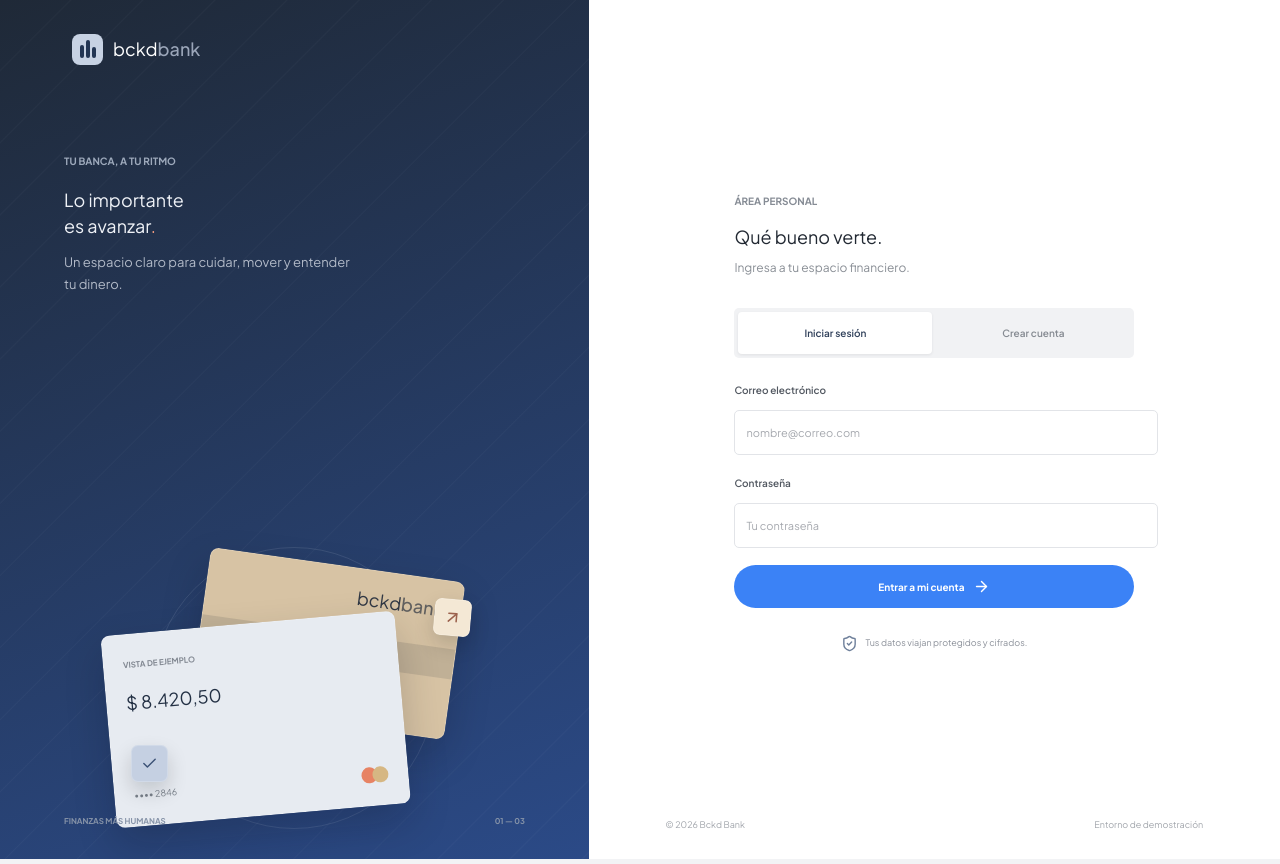
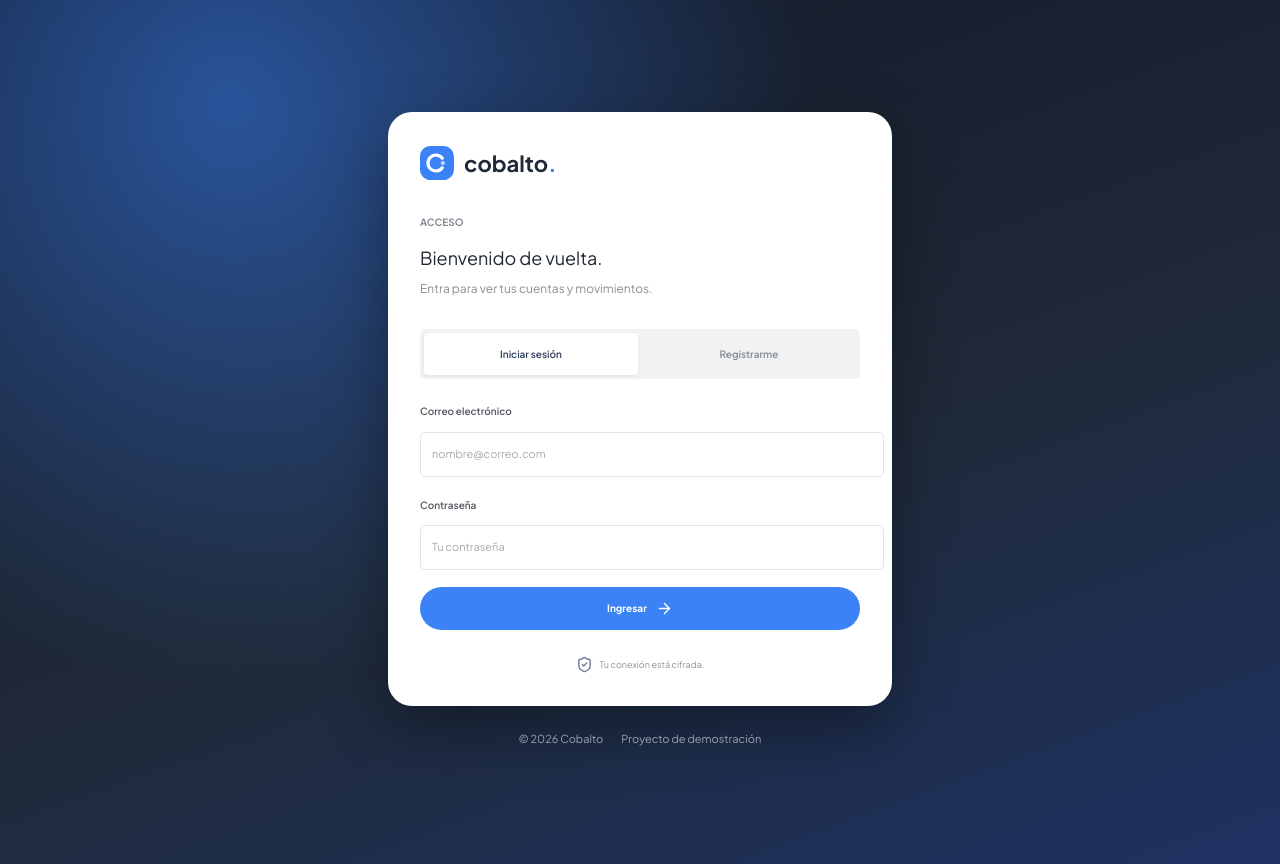
Before and after one commit to Mateo-arrieta/apibank-front, a React (Vite) app: page /login in a window 1280 px wide. Built offline with nearby package versions, Linux system fonts and the light colour scheme.

Commit message:
feat: marca Cobalto, nuevo login y resumen

```diff
--- a/index.html
+++ b/index.html
@@ -7,7 +7,7 @@
     <meta charset="UTF-8" />
     <link rel="icon" type="image/svg+xml" href="/favicon.svg" />
     <meta name="viewport" content="width=device-width, initial-scale=1.0" />
-    <title>apibank-front</title>
+    <title>Cobalto</title>
   </head>
   <body>
     <div id="root"></div>
--- a/src/App.css
+++ b/src/App.css
@@ -483,3 +483,33 @@
 .secure-note strong, .sidebar-version { color: #9CA3AF; }
 
 * { font-family: 'Plus Jakarta Sans', 'Segoe UI', sans-serif !important; }
+
+/* ===== Cobalto: logo, login y resumen ===== */
+* { letter-spacing: 0 !important; }
+
+.brand-logo { width: 34px; height: 34px; flex: 0 0 34px; }
+
+/* Login */
+.login-shell {
+  min-height: 100vh; display: flex; flex-direction: column; align-items: center;
+  justify-content: center; gap: 20px; padding: 32px 16px;
+  background:
+    radial-gradient(circle at 18% 12%, rgb(59 130 246 / 0.55) 0%, transparent 45%),
+    linear-gradient(160deg, #111827 0%, #1F2937 55%, #1E3A8A 140%);
+}
+.login-card {
+  width: min(100%, 440px); padding: 34px 32px 28px; border-radius: 24px;
+  background: #fff; box-shadow: 0 24px 60px rgb(0 0 0 / 0.35);
+}
+.login-brand { display: flex; align-items: center; gap: 10px; margin-bottom: 26px; }
+.login-brand-name { font-size: 22px; font-weight: 700; color: #1F2937; }
+.login-brand-name span { color: #3B82F6; }
+.login-footer { display: flex; gap: 18px; color: #9CA3AF; font-size: 11px; }
+
+/* Resumen: saldo arriba a todo el ancho, dos tarjetas debajo */
+.summary-stack { display: grid; grid-template-columns: 1fr 1fr; gap: 16px; }
+.summary-stack .balance-panel { grid-column: 1 / -1; min-height: 190px; }
+.summary-stack .balance-value { font-size: 40px; }
+.summary-stack .metric-panel,
+.summary-stack .transfer-cta { min-height: 120px; }
+@media (max-width: 720px) { .summary-stack { grid-template-columns: 1fr; } }
--- a/src/App.tsx
+++ b/src/App.tsx
@@ -9,7 +9,7 @@ import './App.css'
 
 function readSession(): AuthResponse | null {
   try {
-    const saved = localStorage.getItem('bckdbank.session')
+    const saved = localStorage.getItem('cobalto.session')
     if (!saved) return null
     const session = JSON.parse(saved) as AuthResponse
     return session.token && session.email ? session : null
@@ -65,7 +65,7 @@ function App() {
       } catch (error) {
         if (!active) return
         if (error instanceof ApiError && (error.status === 401 || error.status === 403)) {
-          localStorage.removeItem('bckdbank.session')
+          localStorage.removeItem('cobalto.session')
           setSession(null)
           setAuthMessage('Tu sesión venció. Inicia sesión nuevamente.')
         } else {
@@ -114,7 +114,7 @@ function App() {
       const next = mode === 'login'
         ? await bankApi.login(values.email, values.password)
         : await bankApi.register(values.firstName, values.lastName, values.email, values.password)
-      localStorage.setItem('bckdbank.session', JSON.stringify(next))
+      localStorage.setItem('cobalto.session', JSON.stringify(next))
       setSession(next)
       setToast(mode === 'register' ? 'Cuenta creada. Ya puedes comenzar.' : 'Sesión iniciada correctamente.')
     } catch (error) {
@@ -123,7 +123,7 @@ function App() {
   }
 
   function logout() {
-    localStorage.removeItem('bckdbank.session')
+    localStorage.removeItem('cobalto.session')
     setSession(null)
     setAccounts([])
     setTransactions([])
--- a/src/components/AuthScreen.tsx
+++ b/src/components/AuthScreen.tsx
@@ -1,5 +1,5 @@
 import { useState, type FormEvent } from 'react'
-import { ArrowRight, ArrowUpRight, Check, LoaderCircle, ShieldCheck } from 'lucide-react'
+import { ArrowRight, LoaderCircle, ShieldCheck } from 'lucide-react'
 import type { AuthMode } from '../types/auth'
 import BrandMark from './BrandMark'
 
@@ -29,47 +29,22 @@ export default function AuthScreen({ onAuthenticate, message }: AuthScreenProps)
   }
 
   return (
-    <main className="auth-page">
-      <section className="auth-art" aria-label="Bckd Bank">
-        <a className="brand brand-on-dark" href="#login">
-          <BrandMark /><span className="brand-name">bckd<span>bank</span></span>
-        </a>
-        <div className="auth-art-copy">
-          <span className="eyebrow">TU BANCA, A TU RITMO</span>
-          <h1>Lo importante<br />es avanzar<span>.</span></h1>
-          <p>Un espacio claro para cuidar, mover y entender tu dinero.</p>
+    <main className="login-shell">
+      <section className="login-card" id="login">
+        <div className="login-brand">
+          <BrandMark />
+          <span className="login-brand-name">cobalto<span>.</span></span>
         </div>
-        <div className="auth-visual" aria-hidden="true">
-          <div className="visual-orbit orbit-one" />
-          <div className="visual-orbit orbit-two" />
-          <div className="visual-card visual-card-back">
-            <span className="visual-card-brand">bckd<span>bank</span></span>
-            <span className="visual-card-chip" />
+
+        <div className="auth-intro">
+          <span className="eyebrow">ACCESO</span>
+          <h2>{mode === 'login' ? 'Bienvenido de vuelta.' : 'Crea tu cuenta.'}</h2>
+          <p>{mode === 'login' ? 'Entra para ver tus cuentas y movimientos.' : 'Solo toma un minuto empezar.'}</p>
         </div>
-          <div className="visual-card visual-card-front">
-            <span className="visual-card-label">VISTA DE EJEMPLO</span>
-            <strong>$ 8.420,50</strong>
-            <span className="visual-card-bottom">
-              <span>•••• 2846</span><span className="card-circles"><i /><i /></span>
-            </span>
-          </div>
-          <div className="visual-float float-arrow"><ArrowUpRight size={19} /></div>
-          <div className="visual-float float-check"><Check size={17} /></div>
-        </div>
-        <div className="auth-art-foot"><span>FINANZAS MÁS HUMANAS</span><span>01 — 03</span></div>
-      </section>
-      <section className="auth-side" id="login">
-        <div className="auth-mobile-brand">
-          <BrandMark /><span className="brand-name">bckd<span>bank</span></span>
-        </div>
-        <div className="auth-form-wrap">
-          <div className="auth-intro">
-            <span className="eyebrow">ÁREA PERSONAL</span>
-            <h2>{mode === 'login' ? 'Qué bueno verte.' : 'Empecemos.'}</h2>
-            <p>{mode === 'login' ? 'Ingresa a tu espacio financiero.' : 'Crea tu acceso y abre tu primera cuenta.'}</p>
-          </div>
+
         <div className="auth-tabs" role="tablist" aria-label="Acceso a la cuenta">
           <button
+            type="button"
             className={mode === 'login' ? 'auth-tab active' : 'auth-tab'}
             onClick={() => { setMode('login'); setFormError('') }}
             role="tab"
@@ -78,14 +53,16 @@ export default function AuthScreen({ onAuthenticate, message }: AuthScreenProps)
             Iniciar sesión
           </button>
           <button
+            type="button"
             className={mode === 'register' ? 'auth-tab active' : 'auth-tab'}
             onClick={() => { setMode('register'); setFormError('') }}
             role="tab"
             aria-selected={mode === 'register'}
           >
-              Crear cuenta
+            Registrarme
           </button>
         </div>
+
         <form className="auth-form" onSubmit={submit}>
           {mode === 'register' && (
             <div className="name-fields">
@@ -109,13 +86,14 @@ export default function AuthScreen({ onAuthenticate, message }: AuthScreenProps)
           <button className="primary-button auth-submit" type="submit" disabled={busy}>
             {busy
               ? <LoaderCircle className="spin" size={18} />
-                : <>{mode === 'login' ? 'Entrar a mi cuenta' : 'Crear mi cuenta'}<ArrowRight size={17} /></>}
+              : <>{mode === 'login' ? 'Ingresar' : 'Crear mi cuenta'}<ArrowRight size={17} /></>}
           </button>
         </form>
-          <div className="auth-assurance"><ShieldCheck size={17} /><span>Tus datos viajan protegidos y cifrados.</span></div>
-        </div>
-        <footer className="auth-footer"><span>© 2026 Bckd Bank</span><span>Entorno de demostración</span></footer>
+
+        <div className="auth-assurance"><ShieldCheck size={17} /><span>Tu conexión está cifrada.</span></div>
       </section>
+
+      <footer className="login-footer"><span>© 2026 Cobalto</span><span>Proyecto de demostración</span></footer>
     </main>
   )
 }
--- a/src/components/BrandMark.tsx
+++ b/src/components/BrandMark.tsx
@@ -1,3 +1,15 @@
 export default function BrandMark() {
-  return <span className="brand-mark"><span /></span>
+  return (
+    <svg className="brand-logo" viewBox="0 0 32 32" aria-hidden="true">
+      <rect width="32" height="32" rx="10" fill="#3B82F6" />
+      <path
+        d="M21 11.5A7.5 7.5 0 1 0 21 20.5"
+        fill="none"
+        stroke="#fff"
+        strokeWidth="3"
+        strokeLinecap="round"
+      />
+      <circle cx="21.5" cy="16" r="2" fill="#BFDBFE" />
+    </svg>
+  )
 }
--- a/src/components/Dashboard.tsx
+++ b/src/components/Dashboard.tsx
@@ -164,7 +164,7 @@ export default function Dashboard({
             </aside>
           </section>
           <footer className="app-footer">
-            <span>Bckd Bank · Plataforma de demostración</span>
+            <span>Cobalto · Proyecto de demostración</span>
             <span>Cuentas en USD · Mercado según moneda de Finnhub</span>
           </footer>
         </div>
--- a/src/components/DashboardSidebar.tsx
+++ b/src/components/DashboardSidebar.tsx
@@ -9,13 +9,13 @@ interface DashboardSidebarProps {
 export default function DashboardSidebar({ onLogout }: DashboardSidebarProps) {
   return (
     <aside className="sidebar">
-      <Link className="brand" to="/" aria-label="Bckd Bank, inicio">
-        <BrandMark /><span className="brand-name">bckd<span>bank</span></span>
+      <Link className="brand" to="/" aria-label="Cobalto, inicio">
+        <BrandMark /><span className="brand-name">cobalto<span>.</span></span>
       </Link>
-      <div className="sidebar-label">MENÚ PRINCIPAL</div>
+      <div className="sidebar-label">NAVEGACIÓN</div>
       <nav className="side-nav" aria-label="Navegación principal">
         <NavLink to="/" end className={({ isActive }) => `nav-link ${isActive ? 'is-active' : ''}`}>
-          <LayoutDashboard size={18} />Resumen
+          <LayoutDashboard size={18} />Inicio
         </NavLink>
         <NavLink to="/accounts" className={({ isActive }) => `nav-link ${isActive ? 'is-active' : ''}`}>
           <Wallet size={18} />Mis cuentas
@@ -26,10 +26,10 @@ export default function DashboardSidebar({ onLogout }: DashboardSidebarProps) {
       </nav>
       <div className="sidebar-bottom">
         <div className="secure-note">
-          <ShieldCheck size={17} /><span>Conexión segura<br /><strong>Sesión protegida</strong></span>
+          <ShieldCheck size={17} /><span>Sesión activa<br /><strong>Conexión cifrada</strong></span>
         </div>
         <button className="nav-link logout-link" onClick={onLogout}><LogOut size={18} />Cerrar sesión</button>
-        <span className="sidebar-version">Bckd Bank · Demo</span>
+        <span className="sidebar-version">Cobalto · v1.0</span>
       </div>
     </aside>
   )
--- a/src/components/DashboardSummary.tsx
+++ b/src/components/DashboardSummary.tsx
@@ -19,10 +19,10 @@ export default function DashboardSummary({
   onOpenTransfer,
 }: DashboardSummaryProps) {
   return (
-    <section className="summary-grid" aria-label="Resumen financiero">
+    <section className="summary-stack" aria-label="Resumen financiero">
       <article className="balance-panel">
         <div className="balance-panel-top">
-          <span>Saldo total disponible · USD</span>
+          <span>Tu saldo disponible</span>
           <span className="balance-chip">
             <Wallet size={14} />{accountCount} {accountCount === 1 ? 'cuenta' : 'cuentas'}
           </span>
@@ -31,7 +31,7 @@ export default function DashboardSummary({
           {loading ? <span className="balance-skeleton" /> : formatMoney(totalBalance)}
         </div>
         <div className="balance-panel-bottom">
-          <span>Consolidado de tus cuentas</span>
+          <span>Suma de todas tus cuentas · USD</span>
           <button onClick={onRefresh} aria-label="Actualizar saldos" title="Actualizar saldos">
             <RefreshCw size={16} />
           </button>
@@ -41,13 +41,13 @@ export default function DashboardSummary({
       </article>
       <article className="metric-panel">
         <div className="metric-icon metric-icon-mint"><ArrowLeftRight size={18} /></div>
-        <span className="metric-label">Movimientos registrados</span>
+        <span className="metric-label">Movimientos</span>
         <strong className="metric-value">{loading ? '—' : transactionCount}</strong>
-        <span className="metric-footnote">En tus cuentas</span>
+        <span className="metric-footnote">Registrados hasta hoy</span>
       </article>
       <button className="transfer-cta" onClick={onOpenTransfer} disabled={accountCount === 0}>
         <span className="cta-icon"><ArrowUpRight size={20} /></span>
-        <span><strong>Transferir dinero</strong><small>Envía a otra cuenta Bckd</small></span>
+        <span><strong>Enviar dinero</strong><small>A otra cuenta Cobalto</small></span>
         <ArrowRight className="cta-arrow" size={18} />
       </button>
     </section>
--- a/src/components/MarketPanel.tsx
+++ b/src/components/MarketPanel.tsx
@@ -97,7 +97,7 @@ export default function MarketPanel({
       </section>
       <section className="security-panel">
         <div className="security-icon"><ShieldCheck size={19} /></div>
-        <div><strong>Tu banca, protegida</strong><p>Las operaciones se validan de forma segura.</p></div>
+        <div><strong>Tu dinero, protegido</strong><p>Cada operación se valida de forma segura.</p></div>
         <CircleHelp className="security-help" size={16} />
       </section>
     </>
--- a/src/components/TransferDialog.tsx
+++ b/src/components/TransferDialog.tsx
@@ -66,7 +66,7 @@ export default function TransferDialog({
         </div>
         <span className="eyebrow">MOVIMIENTO ENTRE CUENTAS</span>
         <h2 id="transfer-title">Nueva transferencia</h2>
-        <p className="dialog-copy">Envía dinero de forma segura a otra cuenta Bckd.</p>
+        <p className="dialog-copy">Envía dinero de forma segura a otra cuenta Cobalto.</p>
         <form className="transfer-form" onSubmit={submit}>
           <label>
             Cuenta de origen
```
Lines whose indentation alone changed are shown as unchanged.
